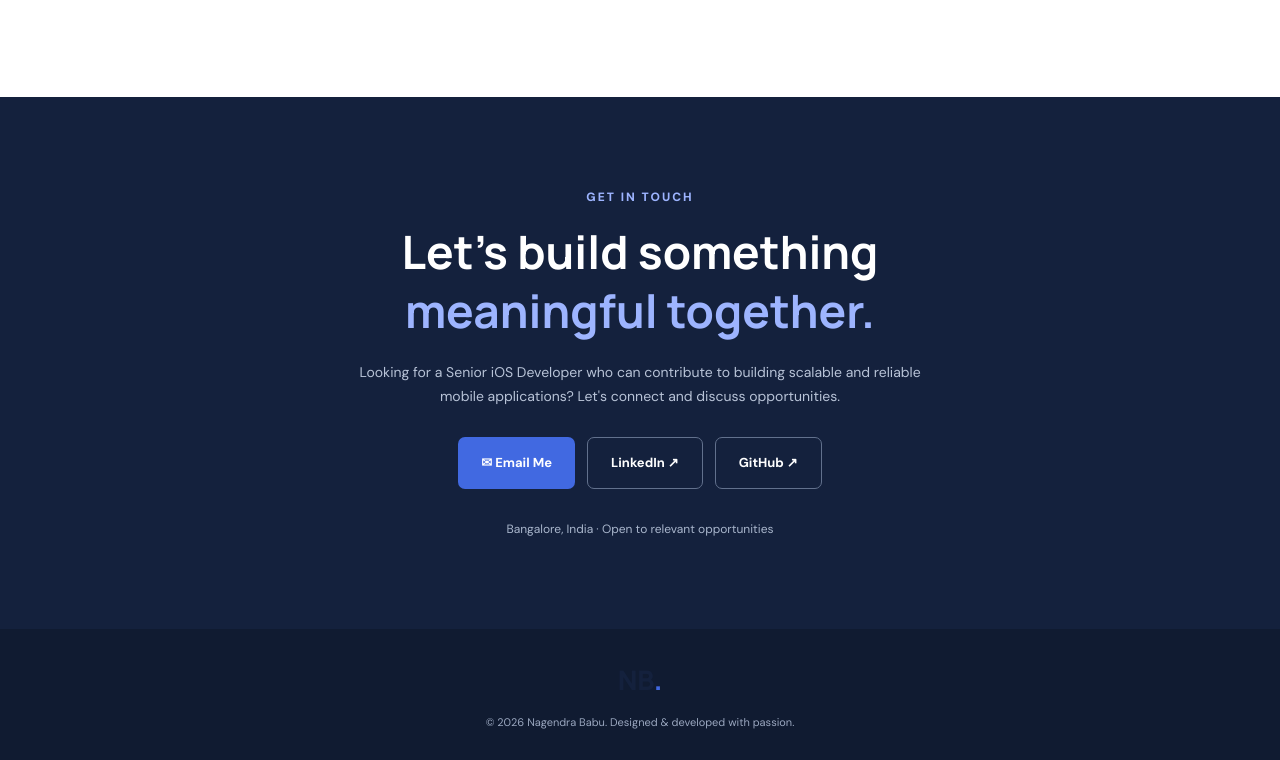
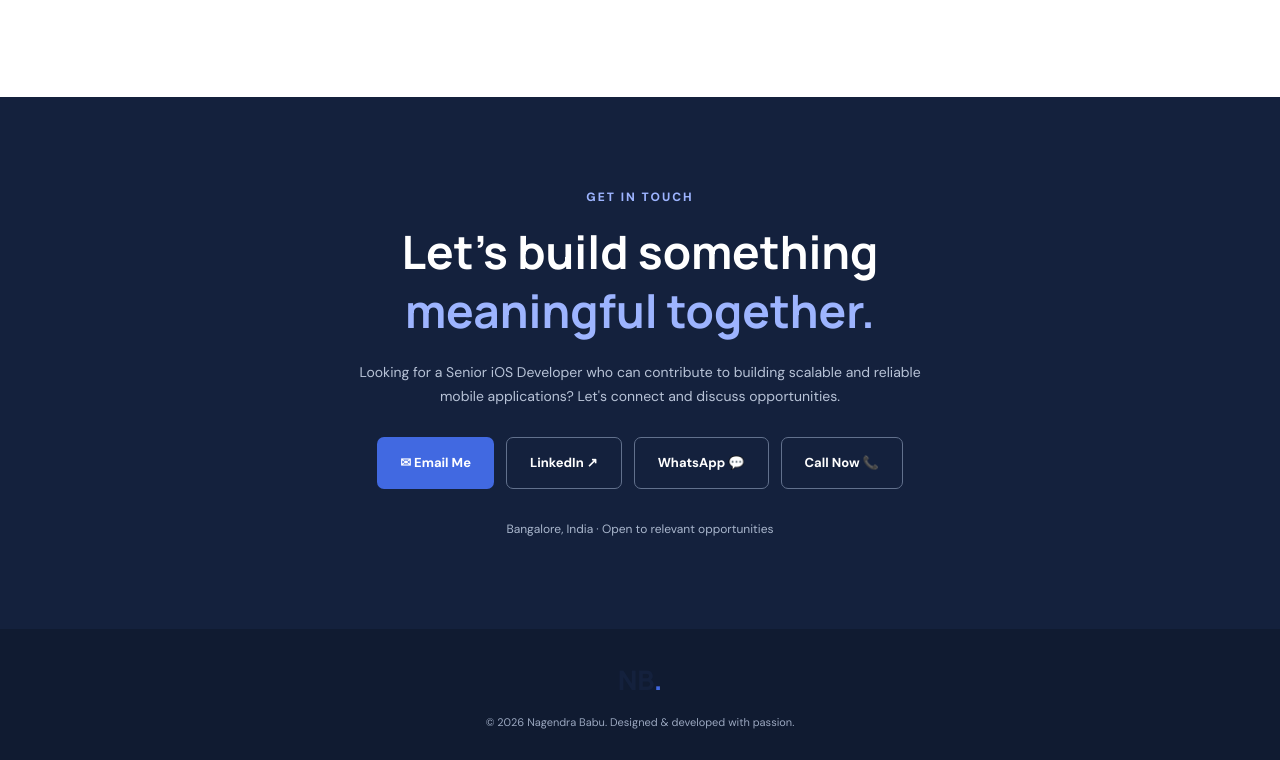
Before and after one commit to nagendrakotaa/nagendra-dev.github.io, a plain HTML site: page index.html in a window 1280 px wide. Shown: the part 5525-6285 px from the top of the page. Drawn offline with Linux system fonts and the light colour scheme.

Commit message:
Modify contact buttons and add new communication options
Updated contact buttons with new email and added WhatsApp and call options.

```diff
--- a/index.html
+++ b/index.html
@@ -1670,13 +1670,13 @@ footer .logo {
 
     <div class="contact-buttons">
 
-        <!-- CHANGE YOUR EMAIL -->
-        <a href="mailto:nagendra.iosdev.com"
+    <!-- Email -->
+    <a href="mailto:your-email@gmail.com"
        class="btn btn-primary">
         ✉ Email Me
     </a>
 
-        <!-- CHANGE YOUR LINKEDIN -->
+    <!-- LinkedIn -->
     <a href="https://www.linkedin.com/in/nagendra-babu-kota--2792a2207"
        target="_blank"
        rel="noopener noreferrer"
@@ -1684,12 +1684,18 @@ footer .logo {
         LinkedIn ↗
     </a>
 
-        <!-- CHANGE YOUR GITHUB -->
-        <a href="https://github.com/nagendra-dev.github.io"
+    <!-- WhatsApp Message -->
+    <a href="https://wa.me/918143714367?text=Hello%20Nagendra,%20I%20visited%20your%20portfolio."
        target="_blank"
        rel="noopener noreferrer"
        class="btn btn-secondary">
-            GitHub ↗
+        WhatsApp 💬
+    </a>
+
+    <!-- Direct Call -->
+    <a href="tel:+918143714367"
+       class="btn btn-secondary">
+        Call Now 📞
     </a>
 
 </div>
```
Lines whose indentation alone changed are shown as unchanged.
